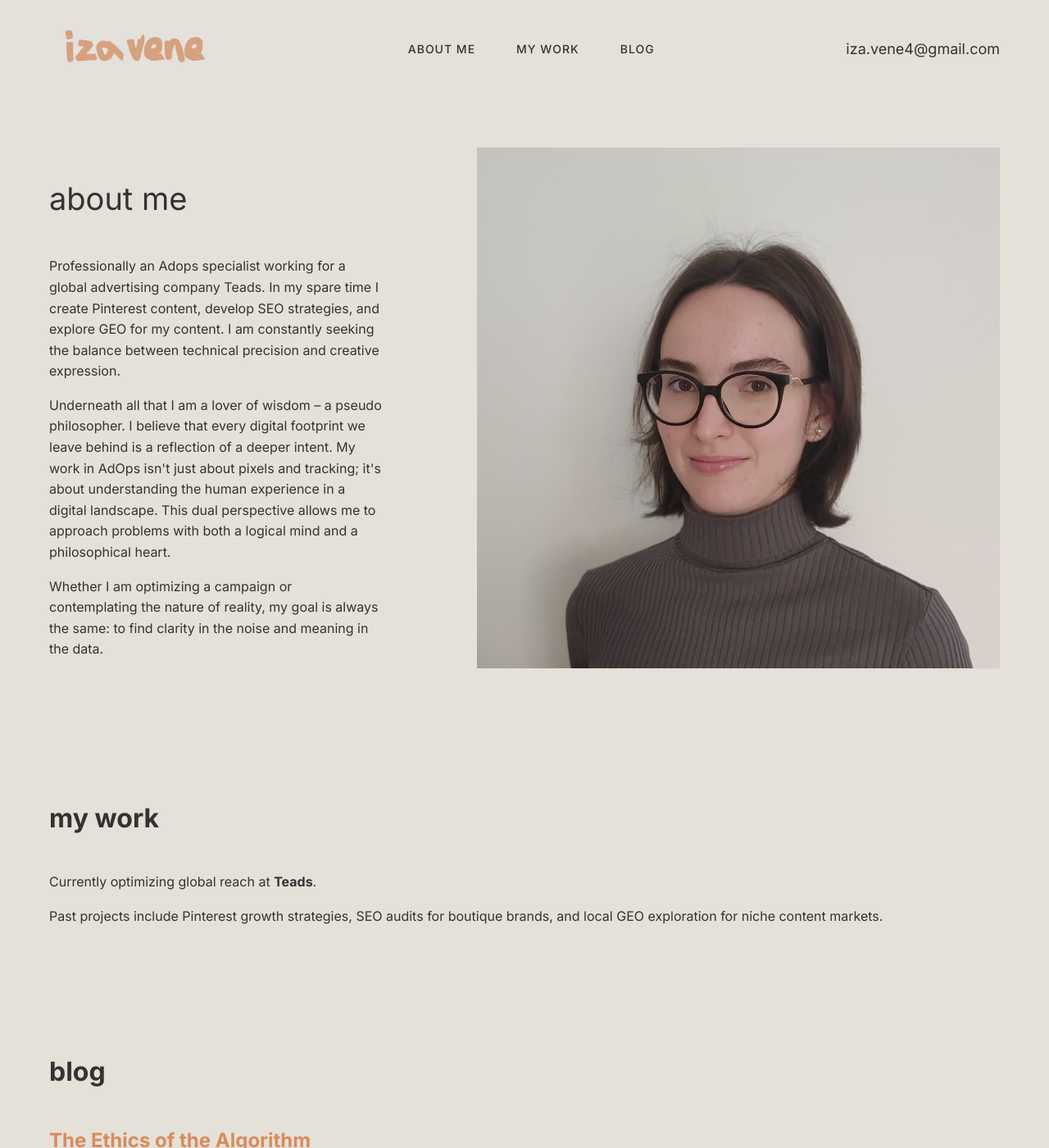
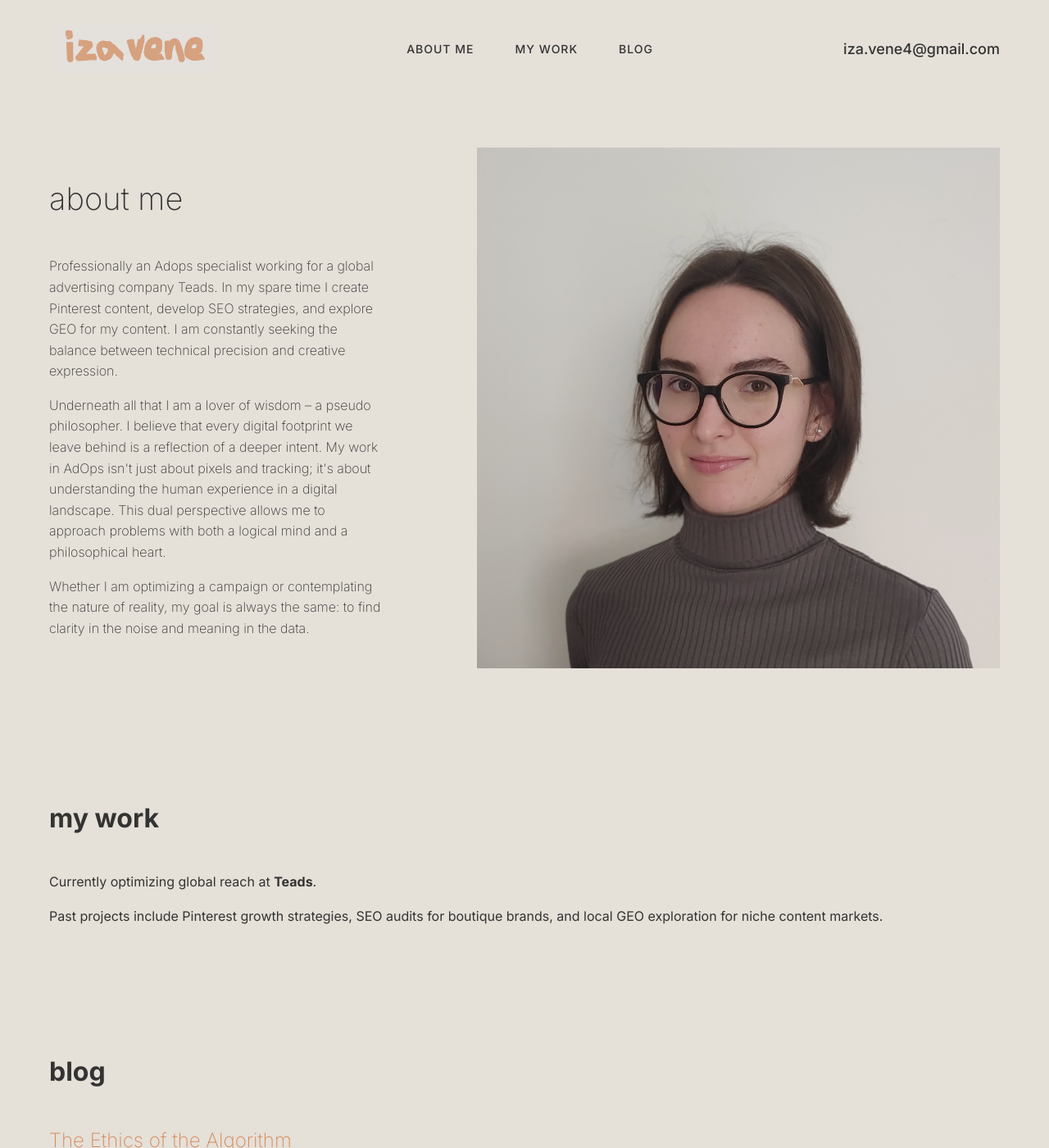
Before and after one commit to vendi525/vendi525.github.io, a Jekyll site: the page built from index.html, in a window 1280 px wide and 1400 px high. Shown: the whole window at 82% size. Built offline with Jekyll 4.4.1, drawn with Linux system fonts in a browser that asks for light colours.

Commit message:
Update style.css

```diff
--- a/assets/css/style.css
+++ b/assets/css/style.css
@@ -19,6 +19,7 @@ body {
   position: sticky;
   top: 0;
   z-index: 1000;
+  font-weight: 300;
 }
 
 .header-container {
@@ -82,6 +83,7 @@ body {
   text-decoration: none;
   color: #333;
   font-size: 18px;
+  font-weight: 500;
 }
 
 /* --- Main Layout --- */
@@ -100,13 +102,14 @@ body {
 }
 
 .about-text {
-  flex: 0 0 35%; /* This makes the text column narrow */
+  flex: 0 0 35%;
+  font-weight: 200;
 }
 
 .about-text h2 {
   font-size: 38px;
   margin-bottom: 40px;
-  font-weight: normal;
+  font-weight: 200;
 }
 
 .about-image-container {
@@ -138,10 +141,12 @@ section {
   text-decoration: none;
   color: #d68c5d;
   font-size: 24px;
+  font-weight: 200;
 }
 
 .blog-entry p {
   font-size: 15px;
+  font-weight: 200;
   color: #555;
   margin-top: 10px;
 }
```
